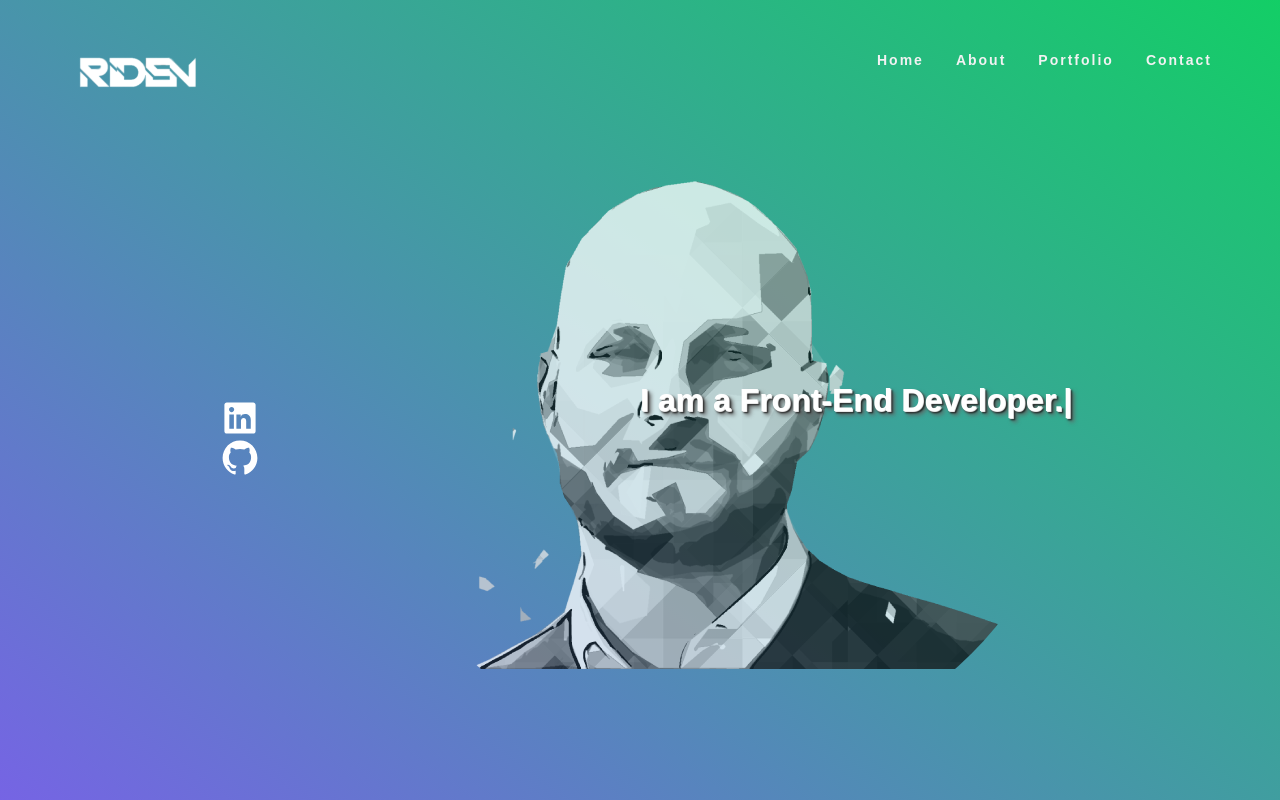
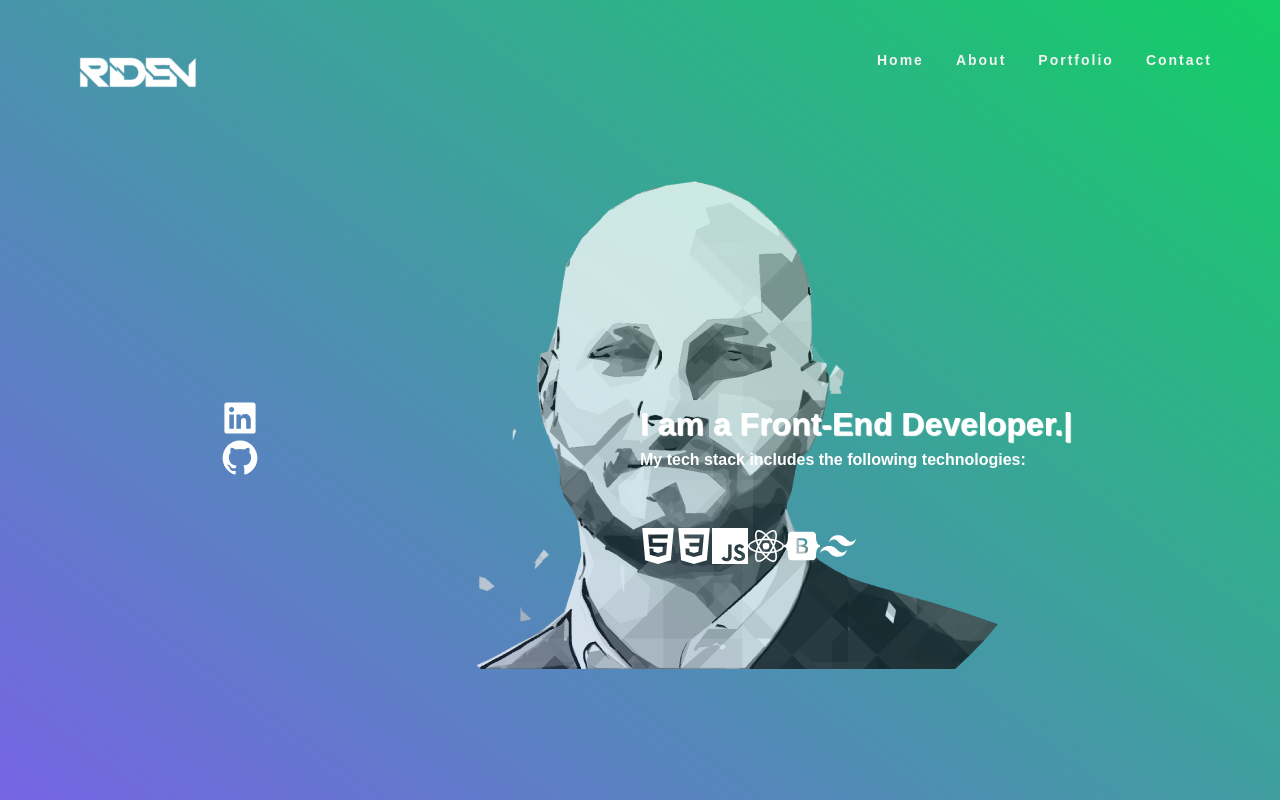
Before and after one commit to RideN91/my-web-portfolio, a React (Create React App) app: page / in a window 1280 px wide. Shown: the top 800 px of the page. Built offline with nearby package versions, Linux system fonts and the light colour scheme.

Commit message:
Icons + some text
tech stack icons, positioning

```diff
--- a/src/components/Home.js
+++ b/src/components/Home.js
@@ -1,12 +1,13 @@
 import React from 'react';
 import { TypeAnimation } from 'react-type-animation';
 import { RxGithubLogo, RxLinkedinLogo } from "react-icons/rx";
+import { SiHtml5, SiCss3, SiJavascript, SiReact, SiBootstrap, SiTailwindcss } from "react-icons/si";
 
 const Home = () => {
 
     return (
         <>
-            <div className="max-w-[800px] w-full h-screen flex">
+            <div className="max-w-[800px] h-screen flex">
 
                 <div className="static absolute top-1/2 left-72 transform -translate-y-1/2">
                     <img
@@ -17,7 +18,7 @@ const Home = () => {
                     />
                 </div>
 
-                <div className="absolute top-1/2 left-2/4 transform -translate-y-1/2 font-bold"
+                <div className="absolute top-1/2 left-2/4 font-bold"
                     id="typing-text"
                 >
                     <TypeAnimation
@@ -43,6 +44,18 @@ const Home = () => {
                     </a>
                 </div>
 
+                <div className="absolute top-1/2 left-2/4 mt-12 font-bold">
+                    <h1>My tech stack includes the following technologies:</h1>
+                </div>
+
+                <div className="absolute top-1/2 left-2/4 mt-32 flex">
+                    <SiHtml5 size={36} />
+                    <SiCss3 size={36} />
+                    <SiJavascript size={36} />
+                    <SiReact size={36} />
+                    <SiBootstrap size={36} />
+                    <SiTailwindcss size={36} />
+                </div>
             </div>
         </>
     );
--- a/src/styles.css
+++ b/src/styles.css
@@ -27,9 +27,8 @@ a.text-md {
 }
 
 #typing-text {
-    text-shadow: 1px 1px 1px #fff,
-                 2px 2px 2px #070707,
-                 4px 4px 4px #616060;
+    text-shadow: 1px 1px 1px #fff;
+    font-family: 'Montserrat', sans-serif;
 }
 
 nav {
```
